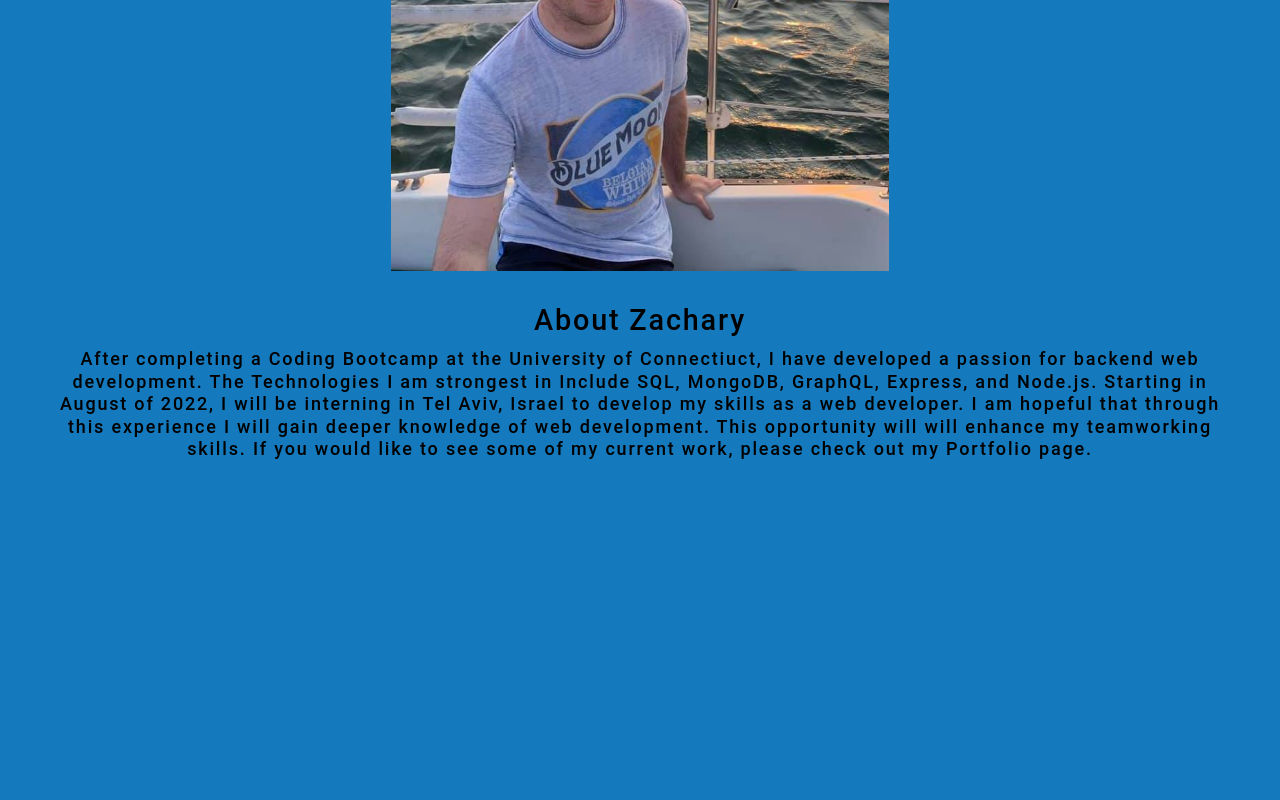
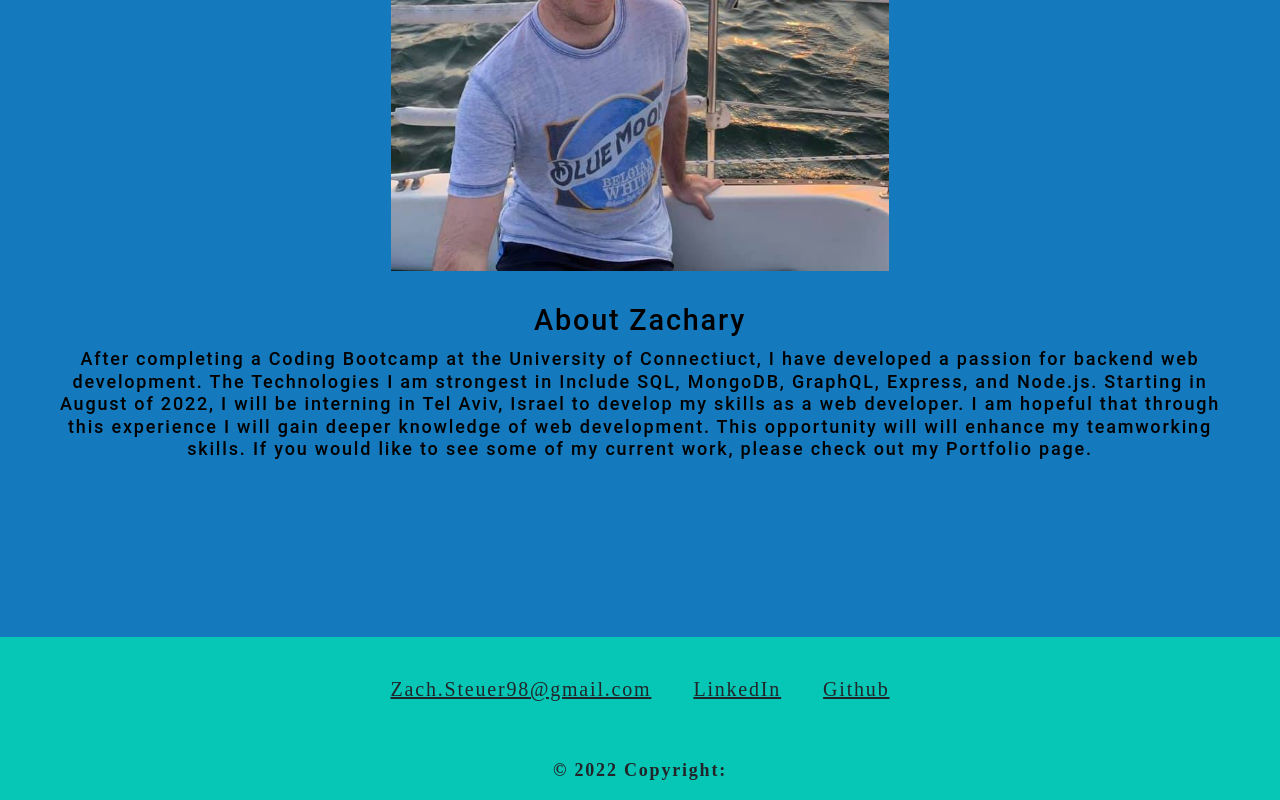
Before and after one commit to Zachsteuer98/steuer-react-portfolio, a React (Create React App) app: page / in a window 1280 px wide. Shown: the part 402-1202 px from the top of the page. Before the commit the page ends 1039 px from the top, so only its background shows below. Built offline with nearby package versions, Linux system fonts and the light colour scheme.

Commit message:
added Nav Bar, with links to email, linkedin, and github

```diff
--- a/package.json
+++ b/package.json
@@ -42,5 +42,8 @@
       "last 1 firefox version",
       "last 1 safari version"
     ]
+  },
+  "devDependencies": {
+    "gh-pages": "^3.2.3"
   }
 }
--- a/src/App.css
+++ b/src/App.css
@@ -93,6 +93,11 @@ a:hover {
 
 header {
   background: rgb(6, 199, 181);
+  display: inherit;
+}
+
+footer {
+  background:rgb(6, 199, 181);
   display: inherit;
 }
 
--- a/src/App.js
+++ b/src/App.js
@@ -4,6 +4,7 @@ import Nav from './components/Nav';
 import Portfolio from './components/Portfolio';
 import Contact from './components/Contact';
 import Resume from './components/Resume';
+import Footer from './components/Footer';
 import 'bootstrap/dist/css/bootstrap.css';
 import './App.css'
 
@@ -40,6 +41,7 @@ function App() {
       currentCategory={currentCategory}
       />
      {category}
+     <Footer />
     </div>
   );
 }
--- /dev/null
+++ b/src/components/Footer/index.js
@@ -0,0 +1,33 @@
+import React from "react";
+
+const Footer = () => {
+  return (
+    <section>
+      <footer className="text-center text-white">
+        <div className="container pt-4">
+          <div className="mb-4">
+
+            <a
+              className="btn btn-link btn-floating btn-lg text-dark m-1"
+              href="mailto:Zach.Steuer98@gmail.com"
+            >
+              Zach.Steuer98@gmail.com</a>
+
+            <a
+              className="btn btn-link btn-floating btn-lg text-dark m-1"
+              href="https://linkedin.com/in/zachary-steuer-6106a5113"
+            >LinkedIn</a>
+            <a
+              className="btn btn-link btn-floating btn-lg text-dark m-1"
+              href="https://github.com/Zachsteuer98/"
+            >Github</a>
+          </div>
+        </div>
+        <div className="text-center text-dark p-3">
+          © 2022 Copyright:
+        </div>
+      </footer>
+    </section>
+  );
+};
+export default Footer;
```
Also changed, not shown: 1 other file (tests, documents, lock files or other folders).
